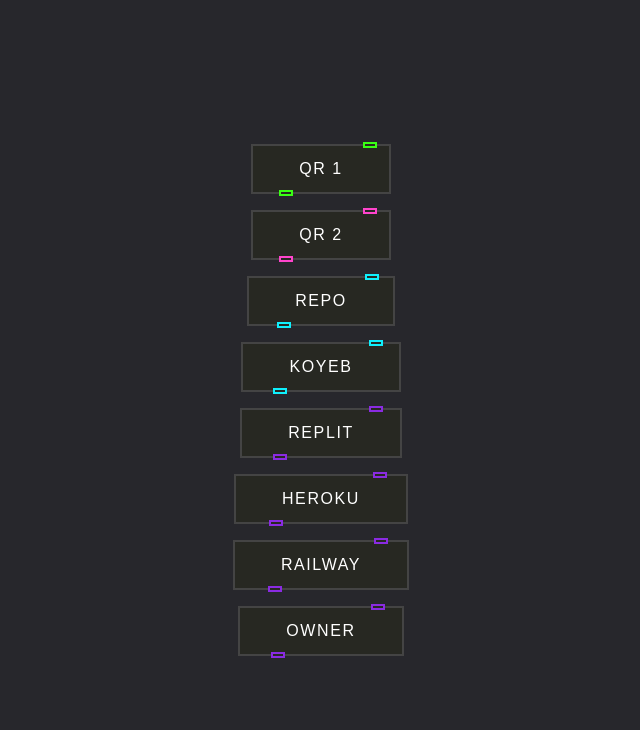
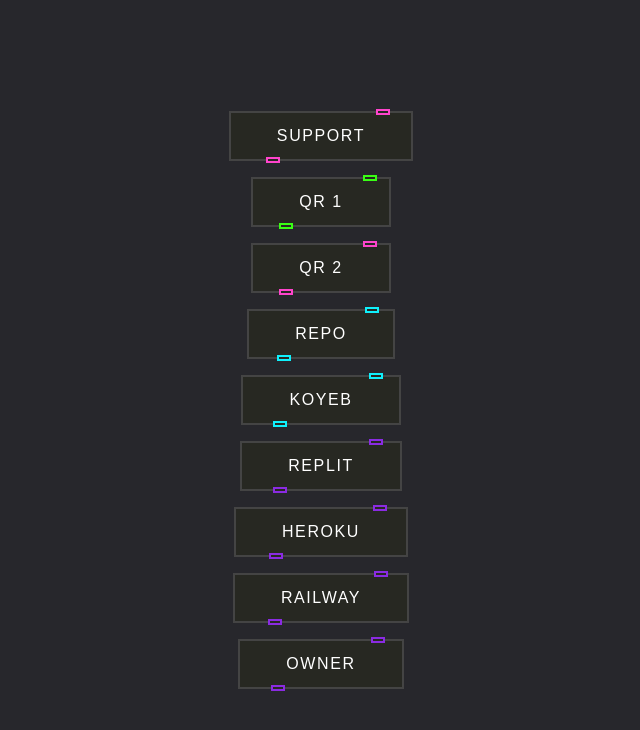
Before and after one commit to ALPHAkaveen/darkweb, a plain HTML site: page index.html in a window 1280 px wide. Shown: the whole page, without its empty margins (319-959 px from the left). Drawn offline with Linux system fonts and the light colour scheme.

Commit message:
Update index.html

```diff
--- a/index.html
+++ b/index.html
@@ -15,6 +15,9 @@
 </head>
 
 <body>
+    <a href="https://chat.whatsapp.com/K7i6DvdR8u34WCFuASM26a" style="--clr:#FF44CC">
+    <button><span>  Support  </span><i></i></button>
+    </a>
   <a href="https://darknero-qr-c538962b0432.herokuapp.com/session" style="--clr:#39FF14">
     <button><span>Qr 1</span><i></i></button>
   </a>
```
